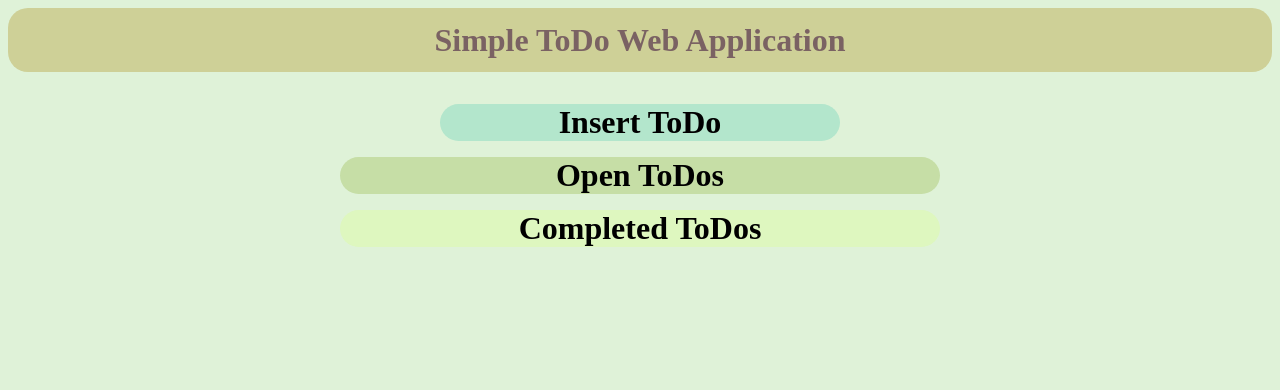
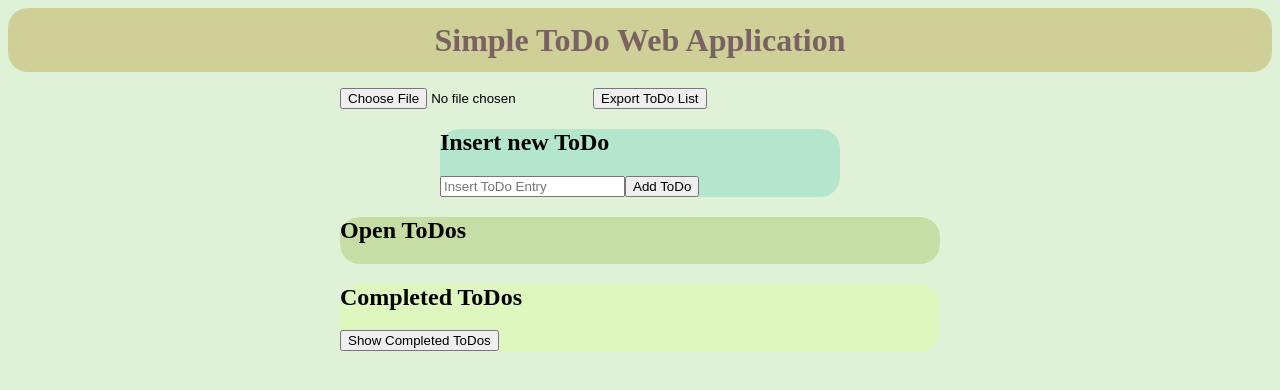
Before and after one commit to Morn98/ToDoWebApp, an Angular app in the folder todo-web-app/: page / in a window 1280 px wide. Shown: the top 390 px of the page. Built offline with nearby package versions, Linux system fonts and the light colour scheme.

Commit message:
added functionality

```diff
--- a/todo-web-app/src/app/app.component.html
+++ b/todo-web-app/src/app/app.component.html
@@ -3,15 +3,39 @@
 </header>
 
 <div class="todo-container">
+
+  <div class="import-export">
+    <input type="file" id="fileToDoInput" (change)="handleFileInput($event)">
+    <button (click)="exportToDoEntries()">Export ToDo List</button>
+  </div>
+
   <div class="insert-container">
-    <h1>Insert ToDo</h1>
+    <h2>Insert new ToDo</h2>
+    <input type="text" placeholder="Insert ToDo Entry" [(ngModel)]="newToDoEntry" (keyup.enter)="addToDoEntry()"/>
+    <button (click)="addToDoEntry()">Add ToDo</button>
   </div>
 
   <div class="open-todos">
-    <h1>Open ToDos</h1>
+    <h2>Open ToDos</h2>
+    <table>
+      <tr *ngFor="let openToDoEntry of openToDoEntries">
+        <td>{{openToDoEntry}}</td>
+        <td><button (click)="completeToDoEntry(openToDoEntry)">Complete</button></td>
+      </tr>
+    </table>
   </div>
 
   <div class="completed-todos">
-    <h1>Completed ToDos</h1>
+    <h2>Completed ToDos</h2>
+    <button (click)="showCompletedToDos()">
+      {{showCompleted ? 'Hide' : 'Show'}} Completed ToDos
+    </button>
+    <table *ngIf="showCompleted">
+      <tr *ngFor="let doneToDoEntry of doneToDoEntries">
+        <td>{{doneToDoEntry}}</td>
+        <td><button (click)="moveToDoEntryToOpen(doneToDoEntry)">Undone</button></td>
+      </tr>
+    </table>
   </div>
+
 </div>
--- a/todo-web-app/src/app/app.component.ts
+++ b/todo-web-app/src/app/app.component.ts
@@ -1,13 +1,98 @@
 import { Component } from '@angular/core';
+import { FormsModule } from '@angular/forms';
 import { RouterOutlet } from '@angular/router';
+import { CommonModule } from '@angular/common';
 
 @Component({
   selector: 'app-root',
   standalone: true,
-  imports: [RouterOutlet],
+  imports: [RouterOutlet, FormsModule, CommonModule],
   templateUrl: './app.component.html',
   styleUrl: './app.component.scss'
 })
 export class AppComponent {
   title = 'todo-web-app';
+
+  showCompleted: boolean = false;
+
+  newToDoEntry: string = '';
+  openToDoEntries: string[] = [];
+  doneToDoEntries: string[] = [];
+
+  addToDoEntry() {
+    if (this.newToDoEntry) {
+      this.openToDoEntries.unshift(this.newToDoEntry);
+      this.newToDoEntry = '';
+    }
+  }
+
+  completeToDoEntry(toDoEntry: string) {
+    const index = this.openToDoEntries.indexOf(toDoEntry);
+    if (index !== -1) {
+      this.doneToDoEntries.unshift(this.openToDoEntries[index]);
+      this.openToDoEntries.splice(index, 1);
+    }
+  }
+
+  moveToDoEntryToOpen(toDoEntry: string) {
+    const index = this.doneToDoEntries.indexOf(toDoEntry);
+    if (index !== -1) {
+      this.openToDoEntries.unshift(this.doneToDoEntries[index]);
+      this.doneToDoEntries.splice(index, 1);
+    }
+  }
+
+  showCompletedToDos() {
+    this.showCompleted = !this.showCompleted;
+  }
+
+  exportToDoEntries() {
+    if (this.openToDoEntries.length > 0 || this.doneToDoEntries.length > 0) {
+      const data = {
+        openToDoEntries: this.openToDoEntries,
+        doneToDoEntries: this.doneToDoEntries
+      };
+      const jsonData = JSON.stringify(data);
+
+      const currentDate = new Date().toISOString().slice(0, 10);
+      const fileprefix = 'todo';
+      const filename = `${fileprefix}-${currentDate}.json`;
+
+      this.downloadJson(jsonData, filename);
+    }
+  }
+
+  importToDoEntries() {
+    const fileInput = document.getElementById('fileInput') as HTMLInputElement;
+    fileInput.click();
+  }
+
+  handleFileInput(event: Event) {
+    const fileInput = event.target as HTMLInputElement;
+    if ( fileInput.files && fileInput.files.length > 0) {
+      const file = fileInput.files[0];
+      const fileReader = new FileReader();
+      fileReader.onload = (e) => {
+        const fileContent = fileReader.result as string;
+        if (file.name.endsWith('.json')) {
+          const data = JSON.parse(fileContent);
+          this.openToDoEntries = data.openToDoEntries;
+          this.doneToDoEntries = data.doneToDoEntries;
+        } else {
+          alert('Please select a JSON file');
+        }
+      };
+      fileReader.readAsText(file);
+    }
+  }
+
+  downloadJson(jsonData: string, filename: string) {
+    const blob = new Blob([jsonData], { type: 'application/json' });
+    const url = window.URL.createObjectURL(blob);
+    const link = document.createElement('a');
+    link.href = url;
+    link.download = filename;
+    link.click();
+    window.URL.revokeObjectURL(url);
+  }
 }
```
